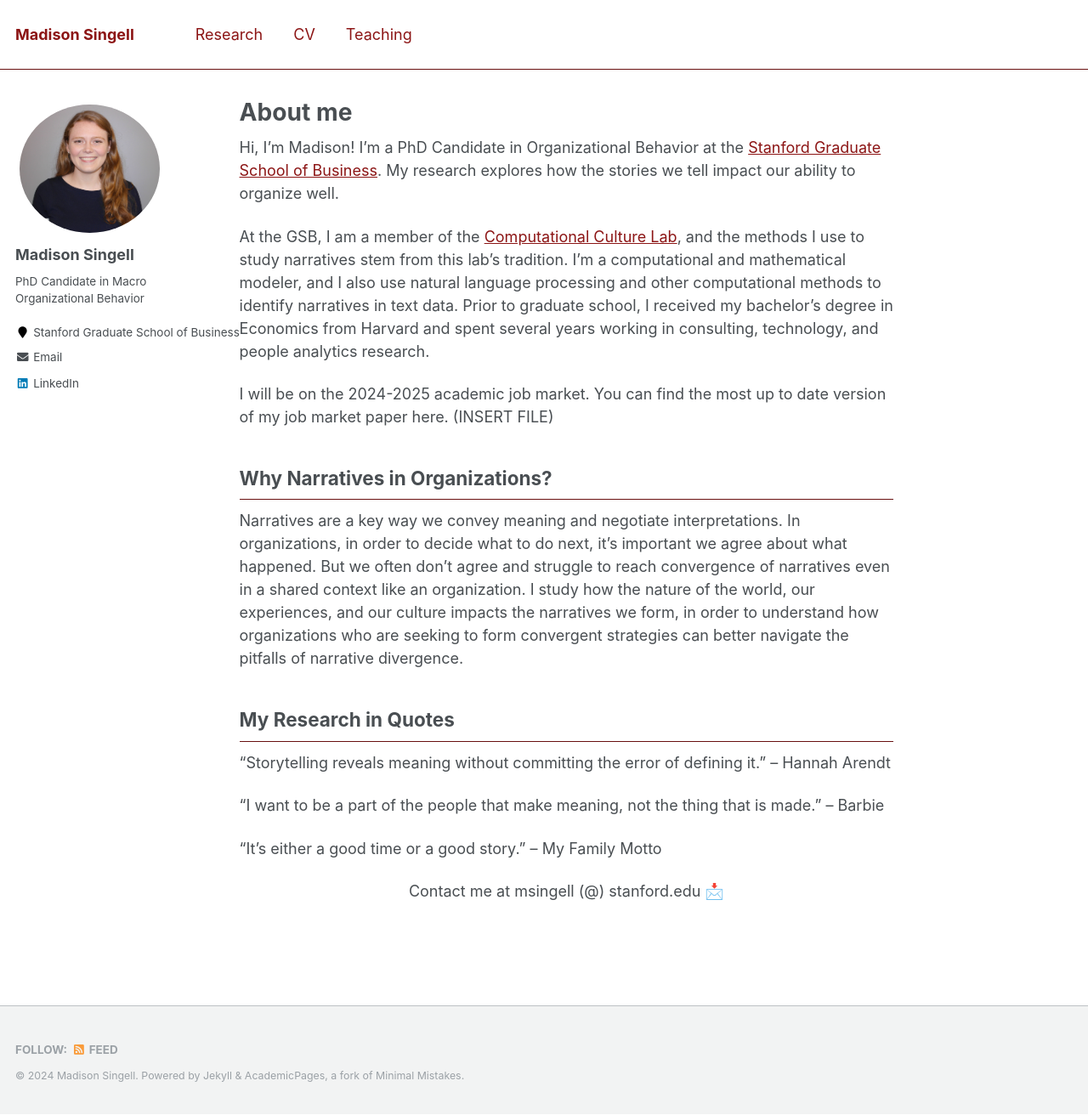
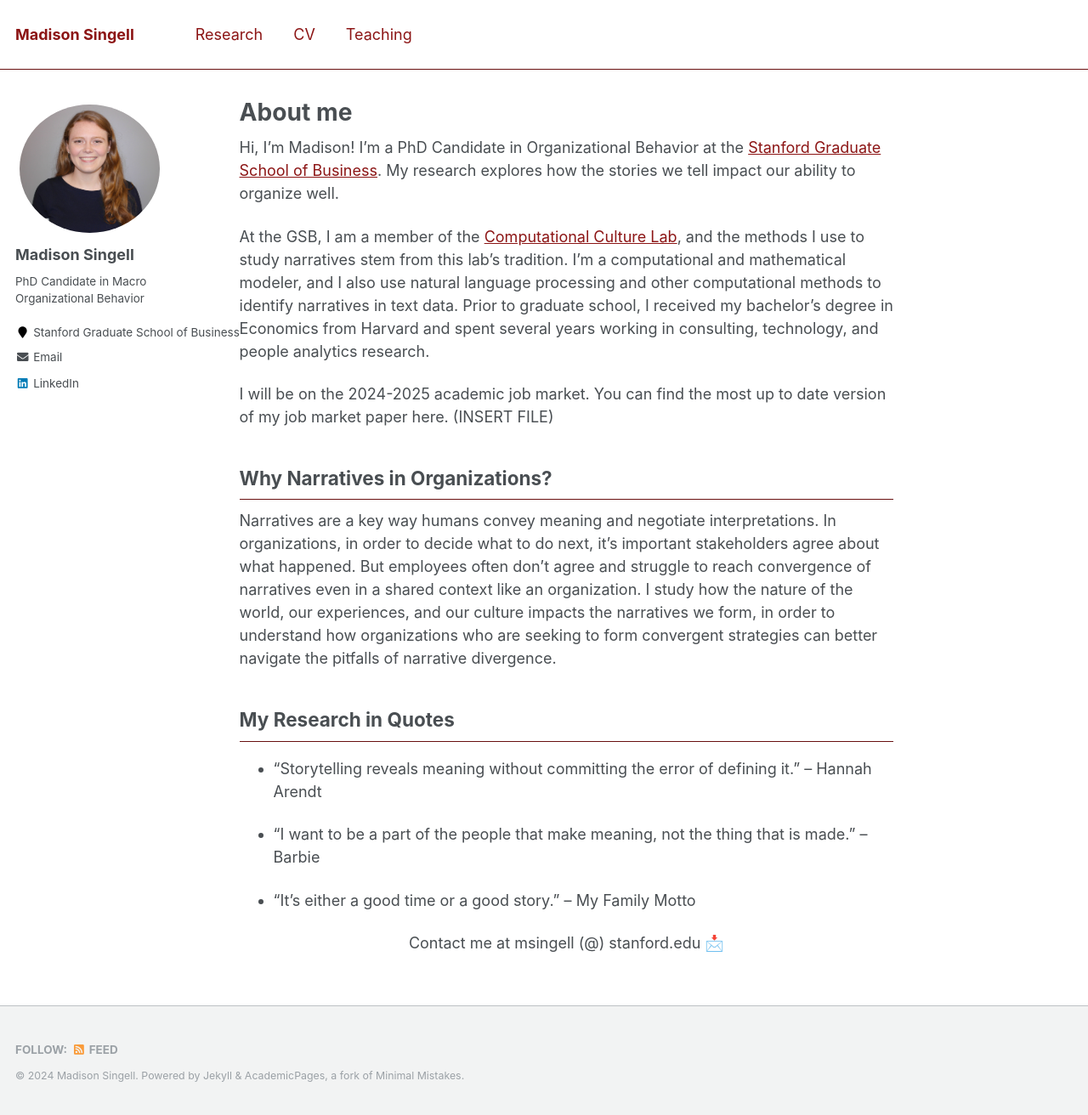
Before and after one commit to mhsingell/mhsingell.github.io, a Jekyll site: the page built from _pages/about.md, in a window 1280 px wide and 1312 px high. Shown: the whole window at 85% size. Built offline with Jekyll 4.4.1, drawn with Linux system fonts in a browser that asks for light colours.

Commit message:
Update about.md

```diff
--- a/_pages/about.md
+++ b/_pages/about.md
@@ -16,13 +16,13 @@ At the GSB, I am a member of the [Computational Culture Lab](https://www.comp-cu
 I will be on the 2024-2025 academic job market. You can find the most up to date version of my job market paper here. (INSERT FILE)
 
 ## Why Narratives in Organizations?
-Narratives are a key way we convey meaning and negotiate interpretations. In organizations, in order to decide what to do next, it’s important we agree about what happened. But we often don’t agree and struggle to reach convergence of narratives even in a shared context like an organization. I study how the nature of the world, our experiences, and our culture impacts the narratives we form, in order to understand how organizations who are seeking to form convergent strategies can better navigate the pitfalls of narrative divergence.
+Narratives are a key way humans convey meaning and negotiate interpretations. In organizations, in order to decide what to do next, it's important stakeholders agree about what happened. But employees often don’t agree and struggle to reach convergence of narratives even in a shared context like an organization. I study how the nature of the world, our experiences, and our culture impacts the narratives we form, in order to understand how organizations who are seeking to form convergent strategies can better navigate the pitfalls of narrative divergence.
 
 ## My Research in Quotes
-“Storytelling reveals meaning without committing the error of defining it.” – Hannah Arendt
+- “Storytelling reveals meaning without committing the error of defining it.” – Hannah Arendt
 
-“I want to be a part of the people that make meaning, not the thing that is made.” – Barbie
+- “I want to be a part of the people that make meaning, not the thing that is made.” – Barbie
 
-“It’s either a good time or a good story.” – My Family Motto
+- “It’s either a good time or a good story.” – My Family Motto
 
 <div align="center">Contact me at msingell (@) stanford.edu 📩</div>
```
